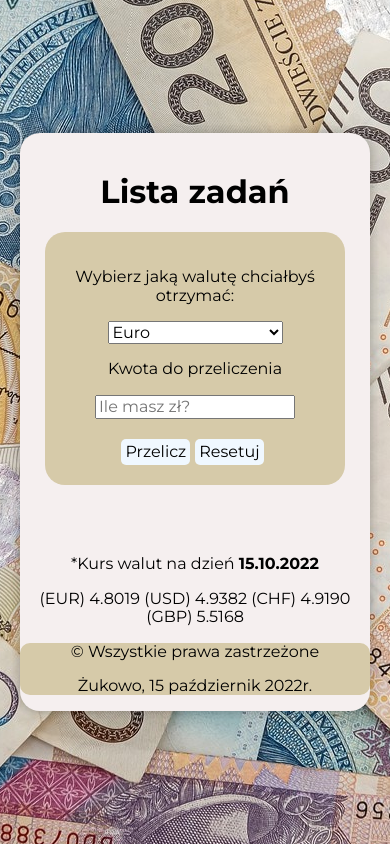
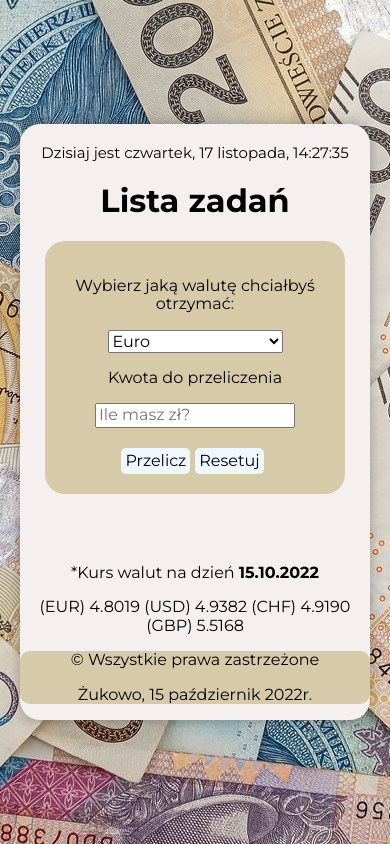
Before and after one commit to adrianplotka/cantor-react, a React (Create React App) app: page / in a window 390 px wide. Built offline with nearby package versions, Linux system fonts and the light colour scheme.

Commit message:
add clock

```diff
--- /dev/null
+++ b/src/Header/Clock/index.js
@@ -0,0 +1,26 @@
+import "./style.css";
+import { useCurrentDate } from "./useCurrentDate"
+
+const Clock = () => {
+    const date = useCurrentDate();
+
+    const setFormatDate = (date) => date.toLocaleDateString("pl", {
+        weekday: "long",
+        day: "numeric",
+        month: "long",
+    });
+
+    const setFormatTime = (date) => date.toLocaleTimeString("pl", {
+        hour: "numeric",
+        minute: "numeric",
+        second: "numeric",
+    });
+
+    return (
+            <div className="clock">
+                Dzisiaj jest {setFormatDate(date)}, {setFormatTime(date)}
+            </div>
+    )
+};
+
+export default Clock;
--- /dev/null
+++ b/src/Header/Clock/style.css
@@ -0,0 +1,12 @@
+.clock {
+    font-size: 15px;
+    text-align: right;
+    padding-right: 10px;
+}
+
+@media(max-width:767px) {
+    .clock {
+        text-align: center;
+        padding-right: 0px;
+    }
+}
--- /dev/null
+++ b/src/Header/Clock/useCurrentDate.js
@@ -0,0 +1,15 @@
+import { useEffect, useState } from "react";
+
+export const useCurrentDate = () => {
+    const [currentDate, setCurrentDate] = useState(new Date());
+
+    useEffect(() => {
+        const intervalId = setInterval(() => {
+            setCurrentDate(new Date());
+        }, 1000);
+
+        return () => clearInterval(intervalId);
+    }, []);
+
+    return currentDate;
+};
--- a/src/Header/index.js
+++ b/src/Header/index.js
@@ -1,7 +1,9 @@
 import "./style.css";
+import Clock from "./Clock";
 
 const Header = ({ title }) => (
     <header className="header">
+      <Clock />
       <h1>{title}</h1>
     </header>
   );
```
